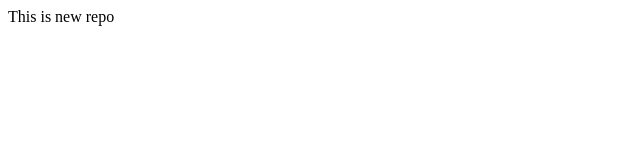
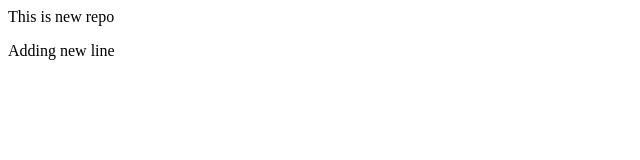
Before and after one commit to pranavk72/local, a plain HTML site: page index.html in a window 1280 px wide. Shown: the full height of the page, 0-640 px from the left. Drawn offline with Linux system fonts and the light colour scheme.

Commit message:
commitadd

```diff
--- a/index.html
+++ b/index.html
@@ -1 +1,2 @@
 <p>This is new repo</p>
+<p>Adding new line</p>
```
